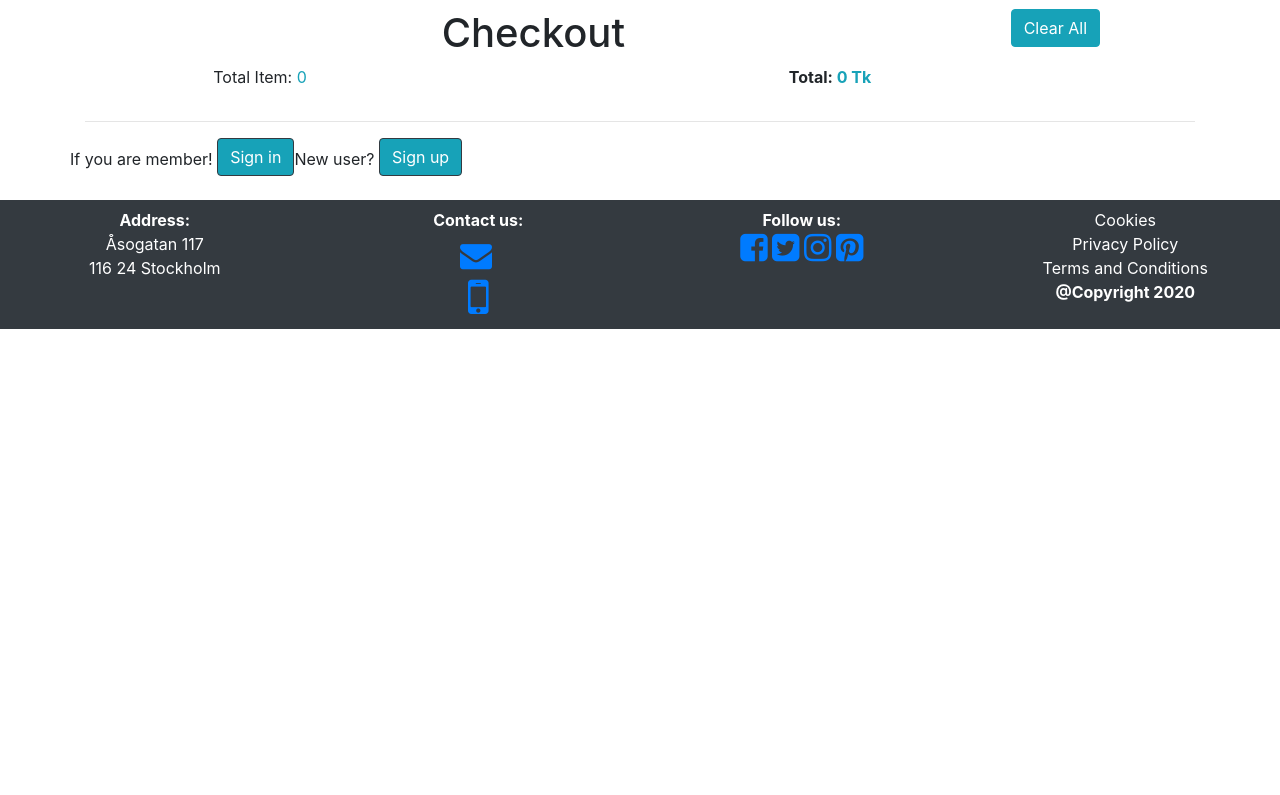
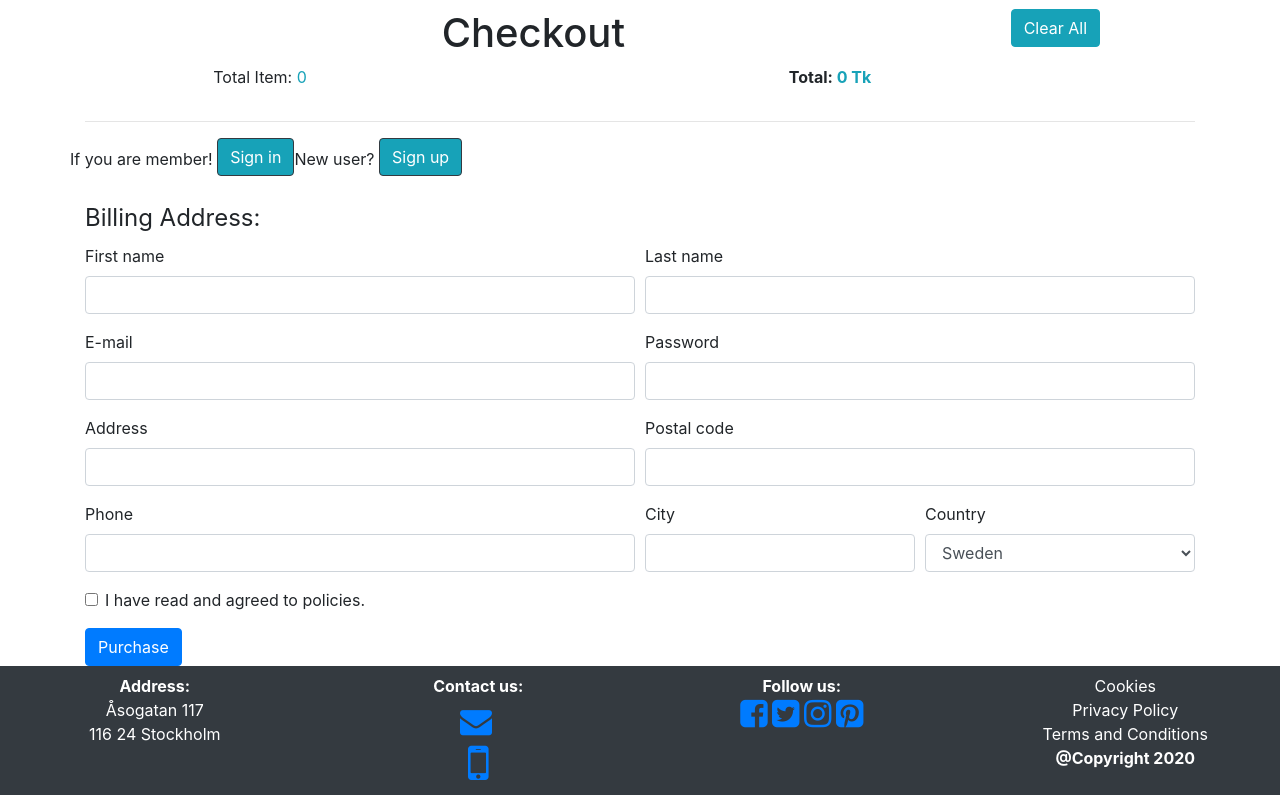
Before and after one commit to eyahya-khan/fahadecommerce, a PHP site: page /checkout.php?hidID=1 in a window 1280 px wide. Shown: the part 221-1016 px from the top of the page. Before the commit the page ends 550 px from the top, so only its background shows below. Run offline with PHP 8.4, Linux system fonts and the light colour scheme; data that the repository does not hold is empty.

Commit message:
checkout-user-fom and create order

```diff
--- /dev/null
+++ b/checkout-user-form.php
@@ -0,0 +1,73 @@
+<!--userform-->
+        <form action="create-order.php" method="POST" id="register">
+				    <filedset>
+				        <legend>Billing Address:</legend>
+
+<!--
+				        <br>
+				        Show error message
+				        <?php
+							if (isset($_SESSION['msg'])) {
+								echo $_SESSION['msg'];
+							}
+							?>
+				        <br>
+-->
+				<input type="hidden" name="totalPrice" value="<?= $cartTotalsum ?>">
+
+				        <div class="form-row">
+				            <div class="form-group col-md-6">
+				                <label for="inputEmail4">First name</label>
+				                <input type="text" class="form-control" name="firstName" id="inputEmail4">
+				            </div>
+				            <div class="form-group col-md-6">
+				                <label for="inputPassword4">Last name</label>
+				                <input type="text" class="form-control" name="lastName" id="inputPassword4">
+				            </div>
+				            <div class="form-group col-md-6">
+				                <label for="inputEmail4">E-mail</label>
+				                <input type="email" class="form-control" name="email" id="inputEmail4">
+				            </div>
+				            <div class="form-group col-md-6">
+				                <label for="inputPassword4">Password</label>
+				                <input type="password" class="form-control" name="password" id="inputPassword4">
+				            </div>
+				        </div>
+				        <div class="form-row">
+				            <div class="form-group col-md-6">
+				                <label for="inputAddress">Address</label>
+				                <input type="text" class="form-control" name="street" id="inputAddress">
+				            </div>
+				            <div class="form-group col-md-6">
+				                <label for="inputZip">Postal code</label>
+				                <input type="text" class="form-control" name="postalCode" id="inputZip">
+				            </div>
+				        </div>
+				        <div class="form-row">
+				            <div class="form-group col-md-6">
+				                <label for="inputZip">Phone</label>
+				                <input type="text" class="form-control" name="phone">
+				            </div>
+				            <div class="form-group col-md-3">
+				                <label for="inputCity">City</label>
+				                <input type="text" class="form-control" name="city" id="inputCity">
+				            </div>
+				            <div class="form-group col-md-3">
+				                <label for="inputState">Country</label>
+				                <select name="country" id="inputState" class="form-control">
+				                    <option value="SE">Sweden</option>
+				                    <option value="ETC">Etc</option>
+				                </select>
+				            </div>
+				        </div>
+				        <div class="form-group">
+				            <div class="form-check">
+				                <input class="form-check-input" type="checkbox" id="gridCheck">
+				                <label class="form-check-label" for="gridCheck">
+				                    I have read and agreed to policies.
+				                </label>
+				            </div>
+				        </div>
+				        <button type="submit" class="btn btn-primary" name="createOrderBtn">Purchase</button>
+				    </filedset>
+				</form>
--- a/checkout.php
+++ b/checkout.php
@@ -101,6 +101,7 @@ $pageTitle = 'Checkout';
             <p> New user? <a href="register.php"><input type="submit" value="Sign up" class="btn btn-info border-dark mb-2"></a></p>
         </div>
 
+    <?php include('checkout-user-form.php'); ?>
 
     </div>
     <?php include('layout/footer.php'); ?>
--- /dev/null
+++ b/order-confirmation.php
@@ -0,0 +1 @@
+<h1>Wohoohohohohoh</h1>
```
Also changed, not shown: create-order.php (added, +166 -0 lines), index.php (+25 -0 lines), login.php (+10 -1 lines).
